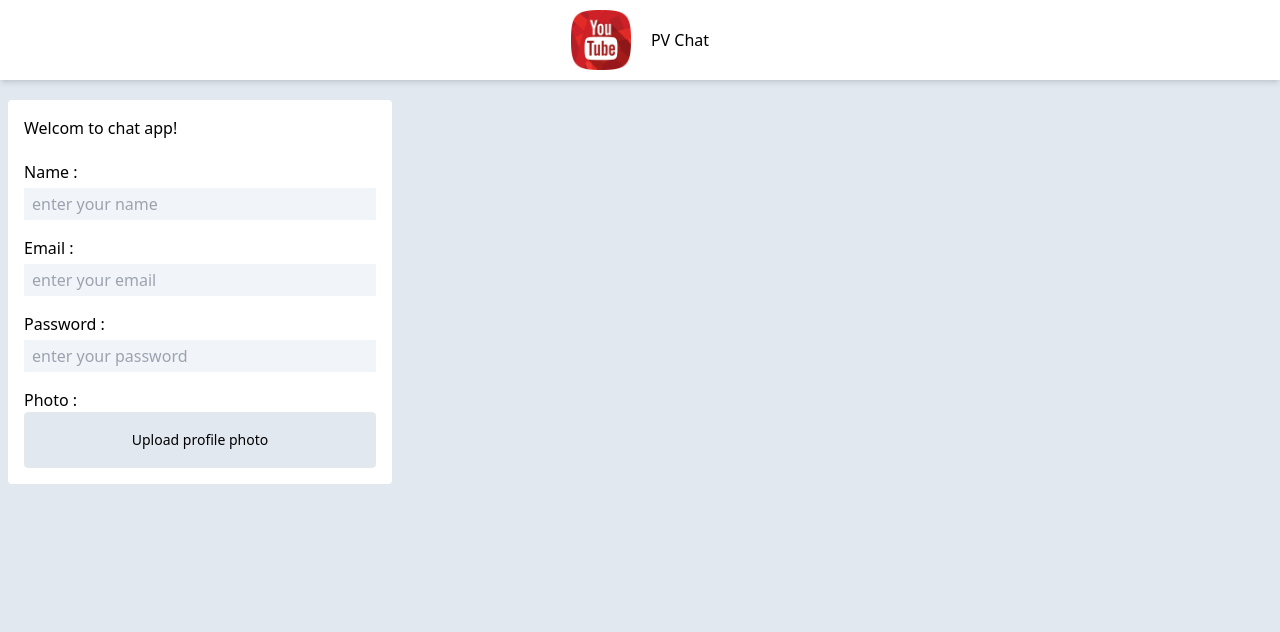
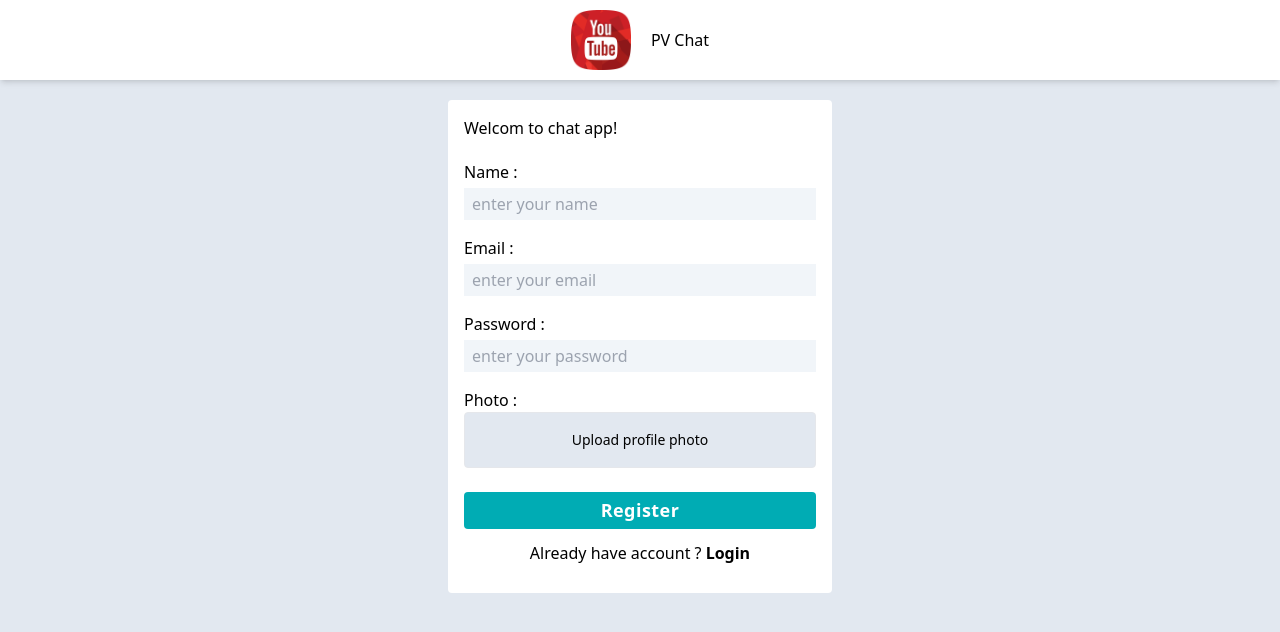
Before and after one commit to Muthukumaran45/chat-application-frontend, a React (Vite) app: page /register in a window 1280 px wide. Shown: the top 632 px of the page. Built offline with nearby package versions, Linux system fonts and the light colour scheme.

Commit message:
Register page updated

```diff
--- a/src/pages/RegiesterPage.jsx
+++ b/src/pages/RegiesterPage.jsx
@@ -1,5 +1,6 @@
 import React, { useState } from 'react'
 import { X } from 'lucide-react';
+import { Link } from 'react-router-dom';
 
 function RegiesterPage() {
     const [data, setData] = useState({
@@ -42,7 +43,7 @@ function RegiesterPage() {
 
     return (
         <div className='mt-5'>
-            <div className='bg-white w-full max-w-sm mx-2 rounded overflow-hidden p-4 '>
+            <div className='bg-white w-full max-w-sm mx-2 rounded overflow-hidden p-4 mx-auto'>
                 <h3>Welcom to chat app!</h3>
 
                 <form className='grid gap-4 mt-5' onSubmit={handleSubmit}>
@@ -98,7 +99,7 @@ function RegiesterPage() {
                             <div className='h-14 bg-slate-200 flex justify-center items-center border hover:border-primary rounded cursor-pointer'>
                                 <p className='text-sm max-w-[300px] text-ellipsis line-clamp-1 flex '>
                                     {
-                                        uploadPhoto?.name ? uploadPhoto?.name : "Upload profile photo"
+                                        uploadPhoto?.name ? (uploadPhoto?.name.length > 30 ? `${uploadPhoto?.name.substring(0,30)}...` : uploadPhoto?.name ): "Upload profile photo"
                                     }
                                     {
                                         uploadPhoto?.name &&
@@ -106,7 +107,6 @@ function RegiesterPage() {
                                             <X />
                                         </button>
                                     }
-
                                 </p>
                             </div>
 
@@ -121,7 +121,15 @@ function RegiesterPage() {
                             onChange={handleUploadPhoto}
                         />
                     </div>
+
+                    <button
+                    className=' bg-primary text-lg px-4 py-1 hover:bg-secondary rounded mt-2 font-bold text-white leading-relaxed tracking-wide'
+                    >
+                        Register
+                    </button>
                 </form>
+
+                <p className='my-3 text-center'>Already have account ? <Link to={"/email"} className='hover:text-primary font-semibold'>Login</Link></p>
             </div>
         </div>
     )
--- a/tailwind.config.js
+++ b/tailwind.config.js
@@ -7,7 +7,8 @@ export default {
   theme: {
     extend: {
       colors: {
-        primary: "#00acb4"
+        primary: "#00acb4",
+        secondary: "#058187"
       }
     },
   },
```
